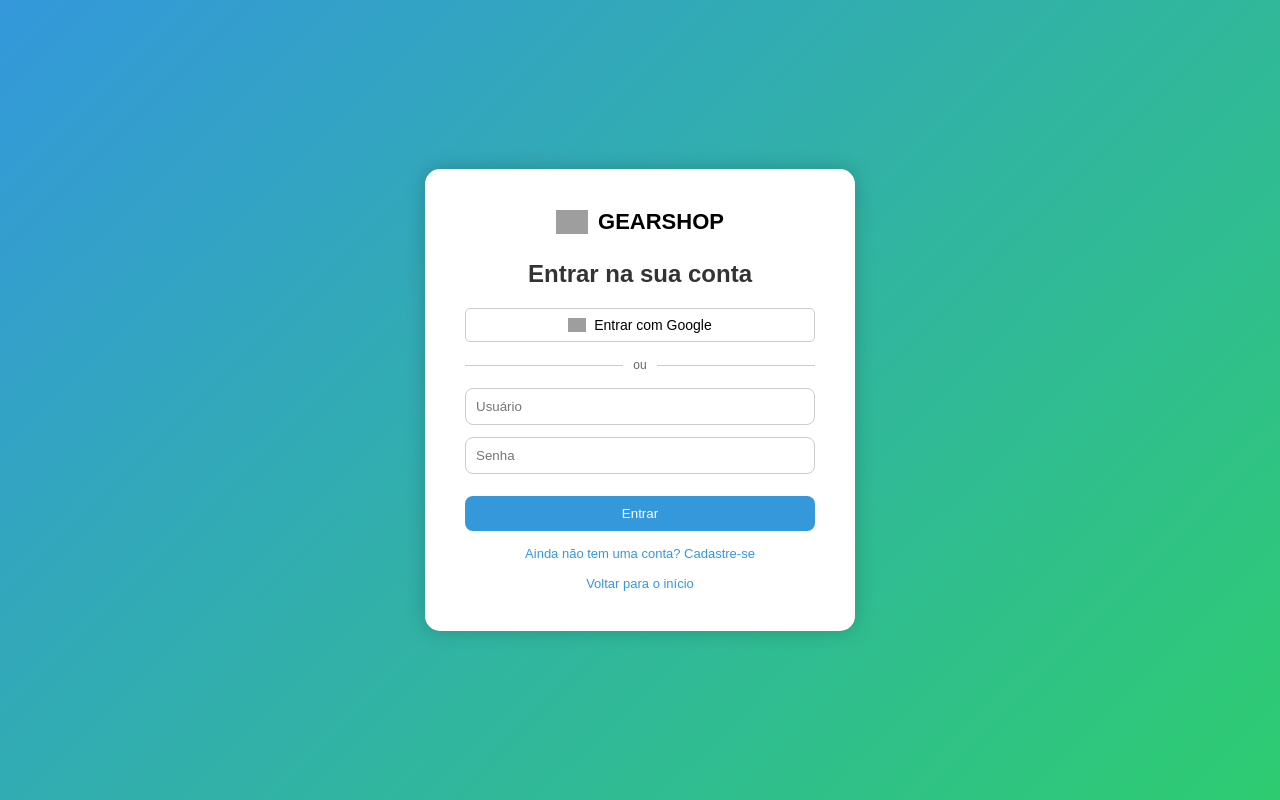
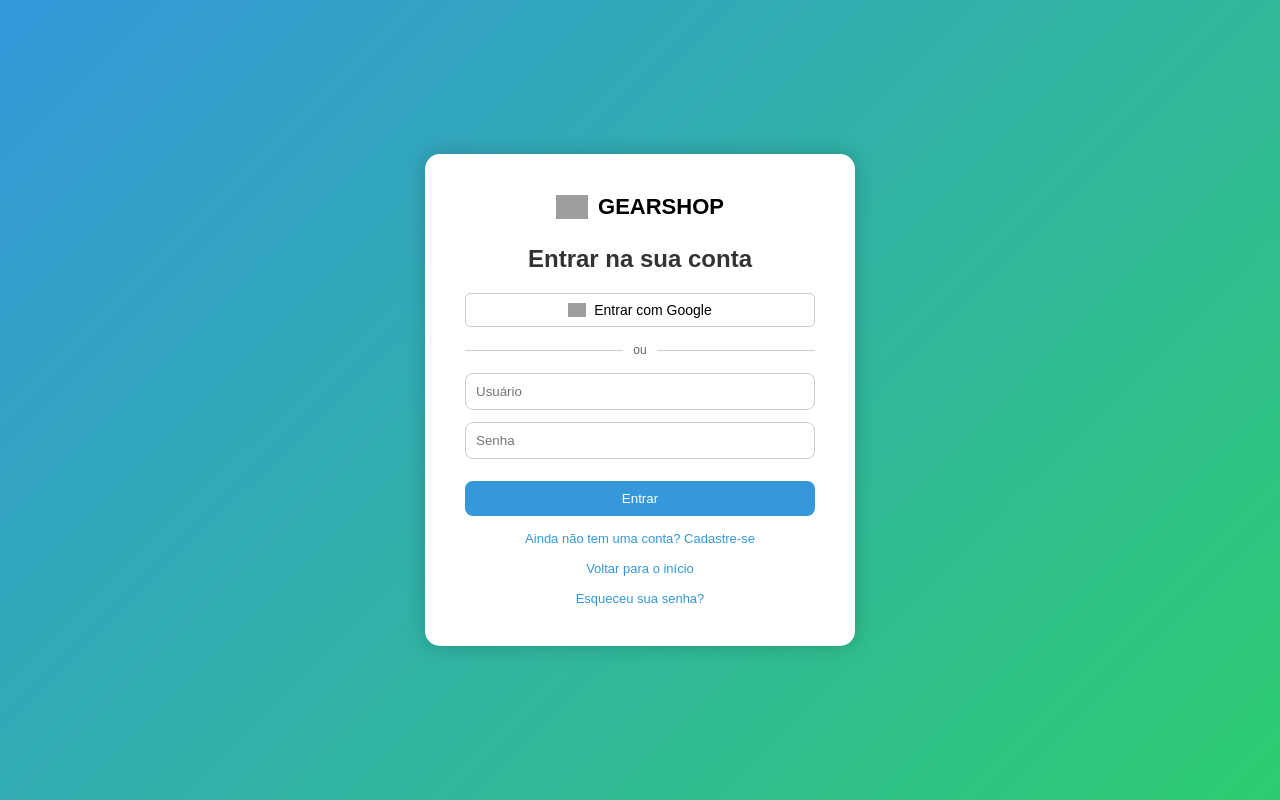
Before and after one commit to JOTA308/GearShop, a Flask app: page /login in a window 1280 px wide. Run offline with Flask 3, Linux system fonts and the light colour scheme; grey boxes are pictures that could not be loaded.

Commit message:
Adicionada rota e página de recuperação de senha

```diff
--- a/app.py
+++ b/app.py
@@ -97,5 +97,14 @@ def cadastrar():
 def carrinho():
     return render_template("carrinho.html")
 
+# --- ESQUECI SENHA ---
+@app.route("/senha", methods=["GET", "POST"])
+def senha():
+    if request.method == "POST":
+        email = request.form["email"]
+        # Aqui futuramente pode ir a lógica de envio de e-mail
+        return "Um link de recuperação foi enviado para o e-mail informado (simulação)."
+    return render_template("senha.html")
+
 if __name__ == "__main__":
     app.run(debug=True)
--- a/templates/login.html
+++ b/templates/login.html
@@ -150,6 +150,9 @@
 
     <a href="{{ url_for('cadastro') }}">Ainda não tem uma conta? Cadastre-se</a>
     <a href="{{ url_for('home') }}">Voltar para o início</a>
+    <a href="{{ url_for('senha') }}">Esqueceu sua senha?</a>
+
+
   </div>
 
 </body>
--- a/templates/senha.html
+++ b/templates/senha.html
@@ -97,7 +97,7 @@
     <h2>Esqueci minha senha</h2>
     <p>Digite o e-mail cadastrado para receber o link de redefinição de senha.</p>
 
-    <form action="{{ url_for('esqueci_senha') }}" method="post">
+      <form action="{{ url_for('senha') }}" method="post">
       <input type="email" name="email" placeholder="Digite seu e-mail" required>
       <button type="submit">Enviar link de recuperação</button>
     </form>
```
